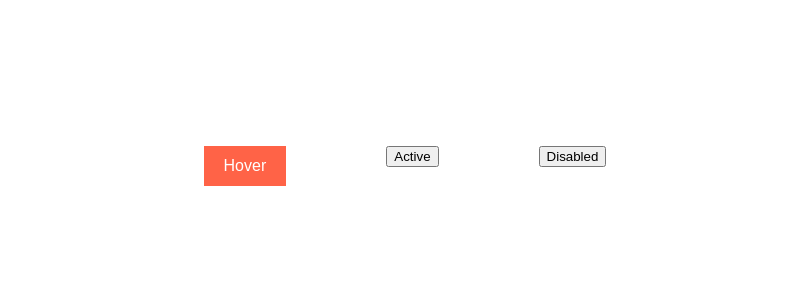
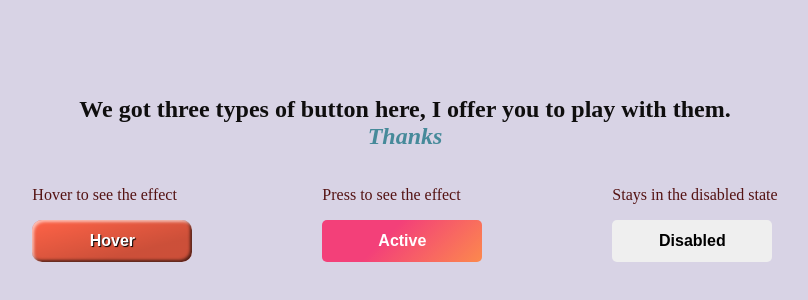
Before and after one commit to Asraful-Islam-01/-30-Day-Frontend-Challenge, a plain HTML site: page Day 2/index.html in a window 1280 px wide. Shown: the part 112-412 px from the top of the page, without its empty margins (235-1043 px from the left). Drawn offline with Linux system fonts and the light colour scheme.

Commit message:
done with the button button styling

```diff
--- a/Day 2/index.html
+++ b/Day 2/index.html
@@ -8,10 +8,12 @@
 </head>
 <body>
 
+    <h2>We got three types of button here, I offer you to play with them. <br> <em class="greetings">Thanks</em></h2>
+
     <div class="btn-container">
-        <div class="container1"> <button class="btn-1">Hover</button> </div>
-        <div class="container2"> <button class="btn-2">Active</button> </div>
-        <div class="container3"> <button class="btn-3">Disabled</button> </div>
+        <div class="container1"> <p>Hover to see the effect</p> <button class="btn-1">Hover</button> </div>
+        <div class="container2"> <p>Press to see the effect</p> <button class="btn-2">Active</button> </div>
+        <div class="container3"> <p>Stays in the disabled state</p> <button class="btn-3">Disabled</button> </div>
 
 
     </div>
--- a/Day 2/style.css
+++ b/Day 2/style.css
@@ -1,21 +1,90 @@
+
+
 .btn-container {
     display: flex;
     flex-direction: row;
-    gap: 100px;
+    gap: 130px;
     justify-content: center;
 }
 
 body {
-    padding-top: 250px ;
+    padding-top: 180px ;
+    background-color: rgb(216, 211, 229);
 }
 
 .btn-1 {
-    background-color: tomato;
+    width: 10em;
+    height: 5ex;
     border: 0;
-    line-height: 2.5;
     padding: 0 20px;
     font-size: 1rem;
+    font-weight: bold;
     text-align: center;
     color: white;
-    text-shadow: ;
+    cursor: pointer;
+    text-shadow: 1px 1px 1px black;
+    border-radius: 10px;
+    background-color: tomato;
+    background-image: linear-gradient(to top left,
+                rgb(0 0 0 / 0.2),
+                rgb(0 0 0 / 0.2) 30%,
+                transparent);
+    box-shadow:
+            inset 2px 2px 3px rgb(255 255 255 / 0.6),
+            inset -2px -2px 3px rgb(0 0 0 / 0.6);
+
+     }
+
+     .btn-1:hover {
+         background-color: red;
+     }
+
+.btn-2 {
+    width: 10em;
+    height: 5ex;
+    background-image: linear-gradient(135deg, #f34079 40%, #fc894d);
+    border: 0;
+    border-radius: 5px;
+    font-size: 1rem;
+    font-weight: bold;
+    color: white;
+    cursor: pointer;
 }
+
+.btn-2:active {
+box-shadow: 2px 2px 5px #fc894d;
+}
+
+
+.btn-3 {
+    width: 10em;
+    height: 5ex;
+    border: 0;
+    border-radius: 5px;
+    font-size: 1rem;
+    font-weight: bold;
+
+
+}
+
+.btn-3:disabled {
+
+        background-color: #ccc;
+        color: #666;
+        cursor: not-allowed;
+    }
+
+
+
+.greetings {
+color: #468A9A;
+}
+
+h2{
+    text-align: center;
+    color: #0F0E0E;
+}
+
+p {
+color: #541212;
+}
```
